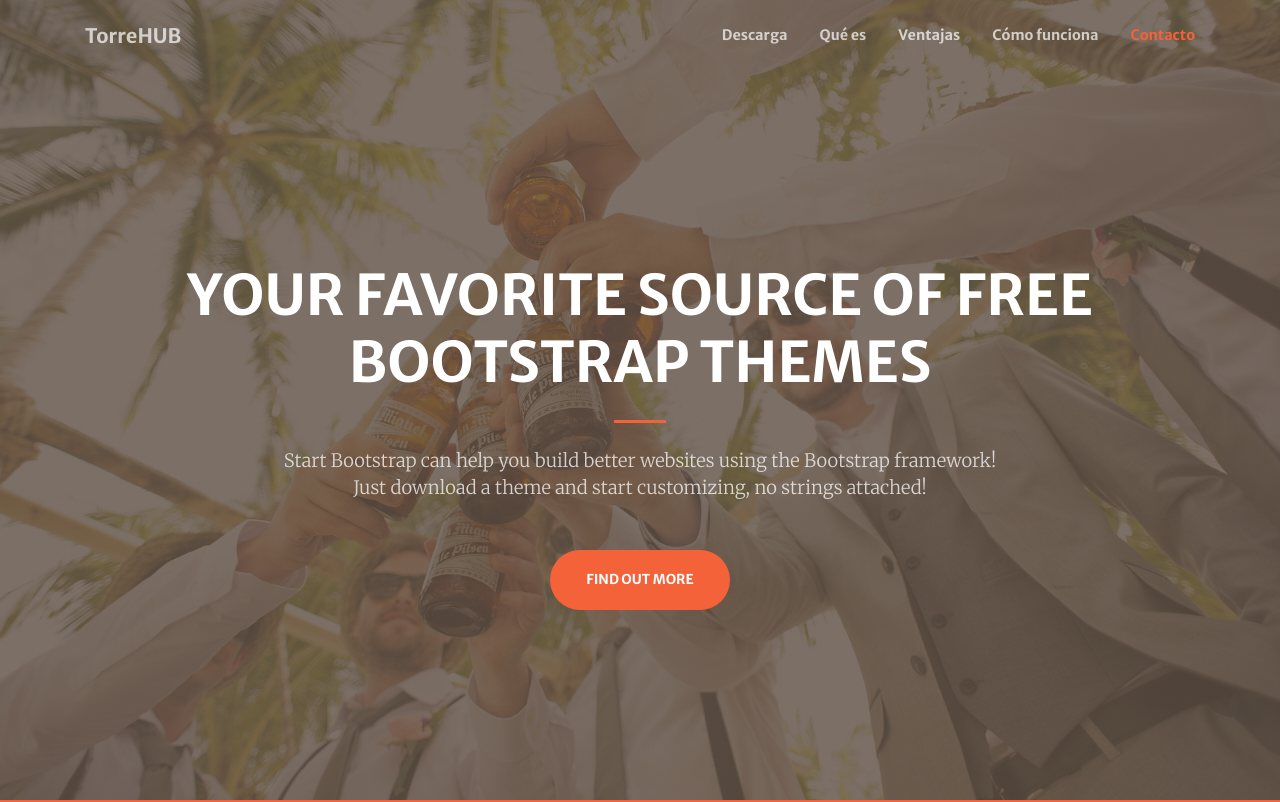
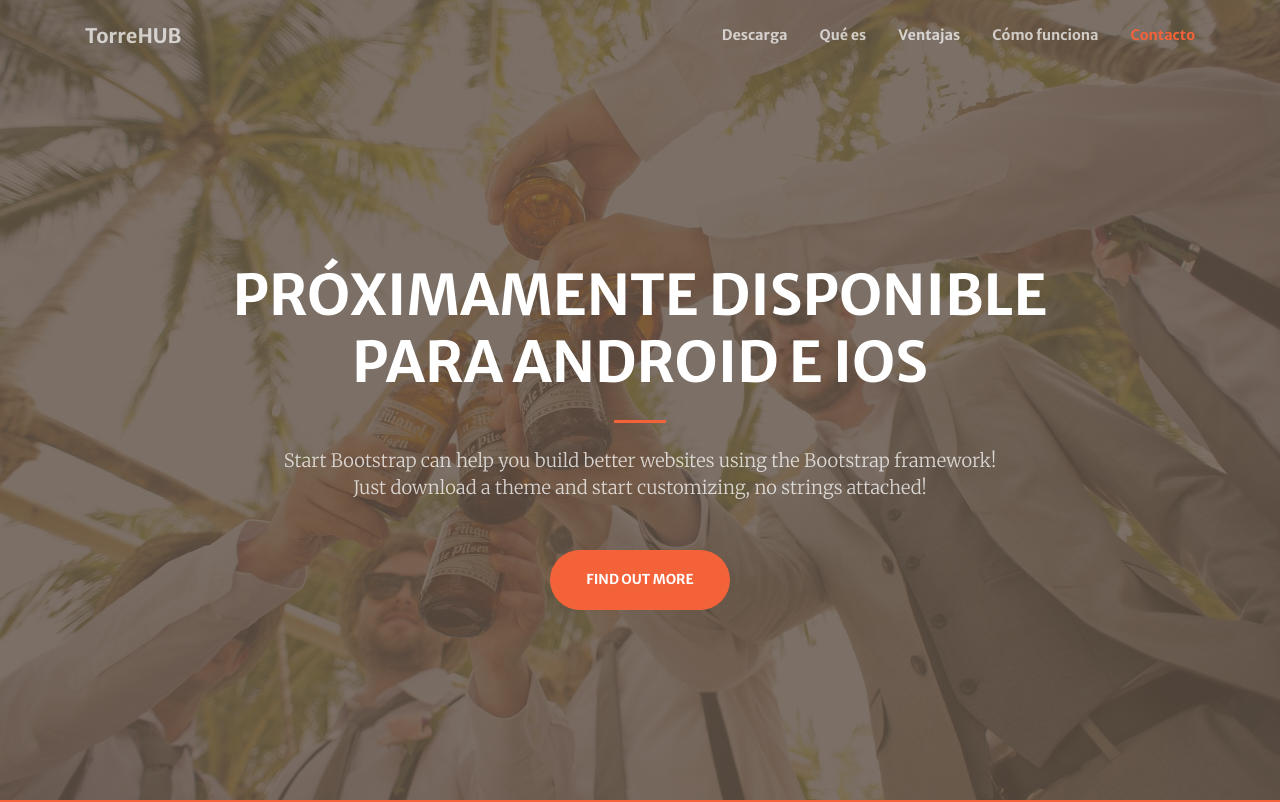
Before and after one commit to rodermaximus/TorreVieja2019, a website with bundled scripts: page index.html in a window 1280 px wide. Shown: the top 802 px of the page. Built offline with nearby package versions, Linux system fonts and the light colour scheme.

Commit message:
Cambios primera parte WEB

```diff
--- a/index.html
+++ b/index.html
@@ -64,7 +64,7 @@
     <div class="container h-100">
       <div class="row h-100 align-items-center justify-content-center text-center">
         <div class="col-lg-10 align-self-end">
-          <h1 class="text-uppercase text-white font-weight-bold">Your Favorite Source of Free Bootstrap Themes</h1>
+          <h1 class="text-uppercase text-white font-weight-bold">Próximamente disponible para android e ios</h1>
           <hr class="divider my-4">
         </div>
         <div class="col-lg-8 align-self-baseline">
```
